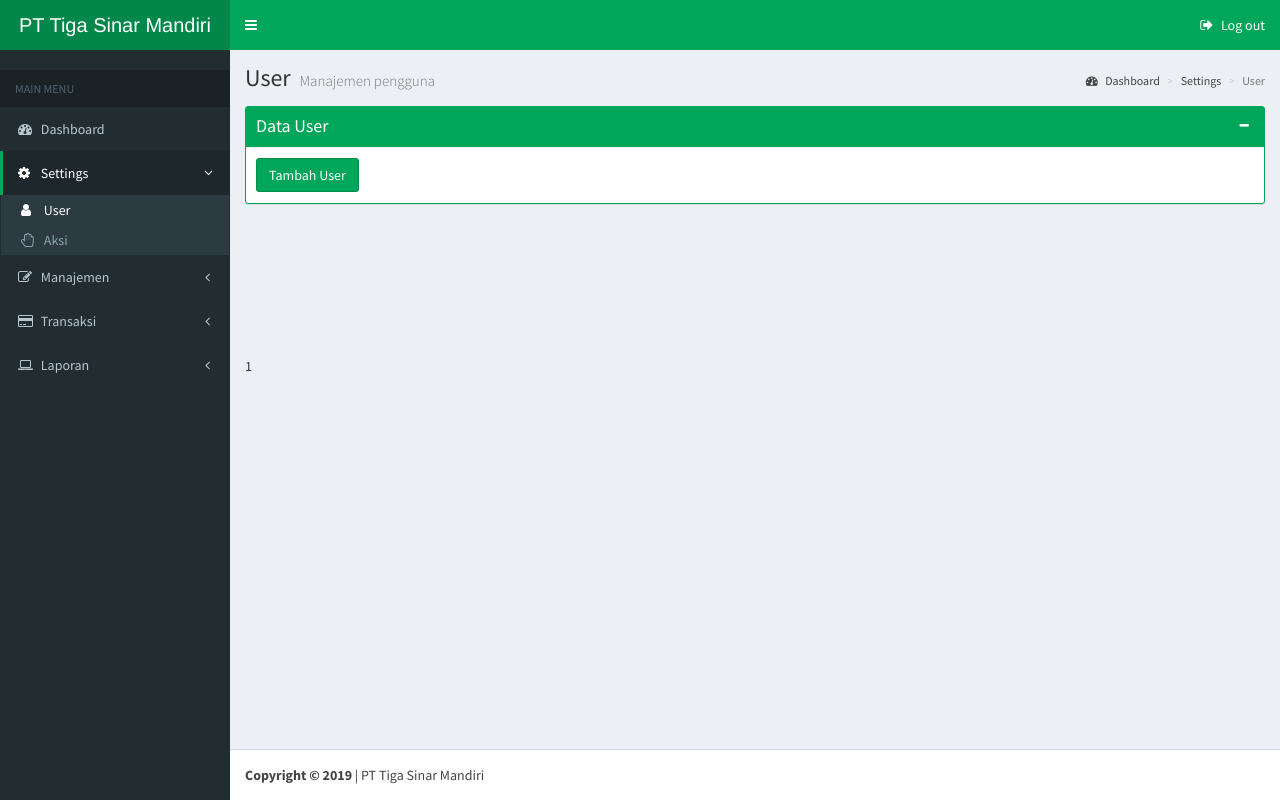
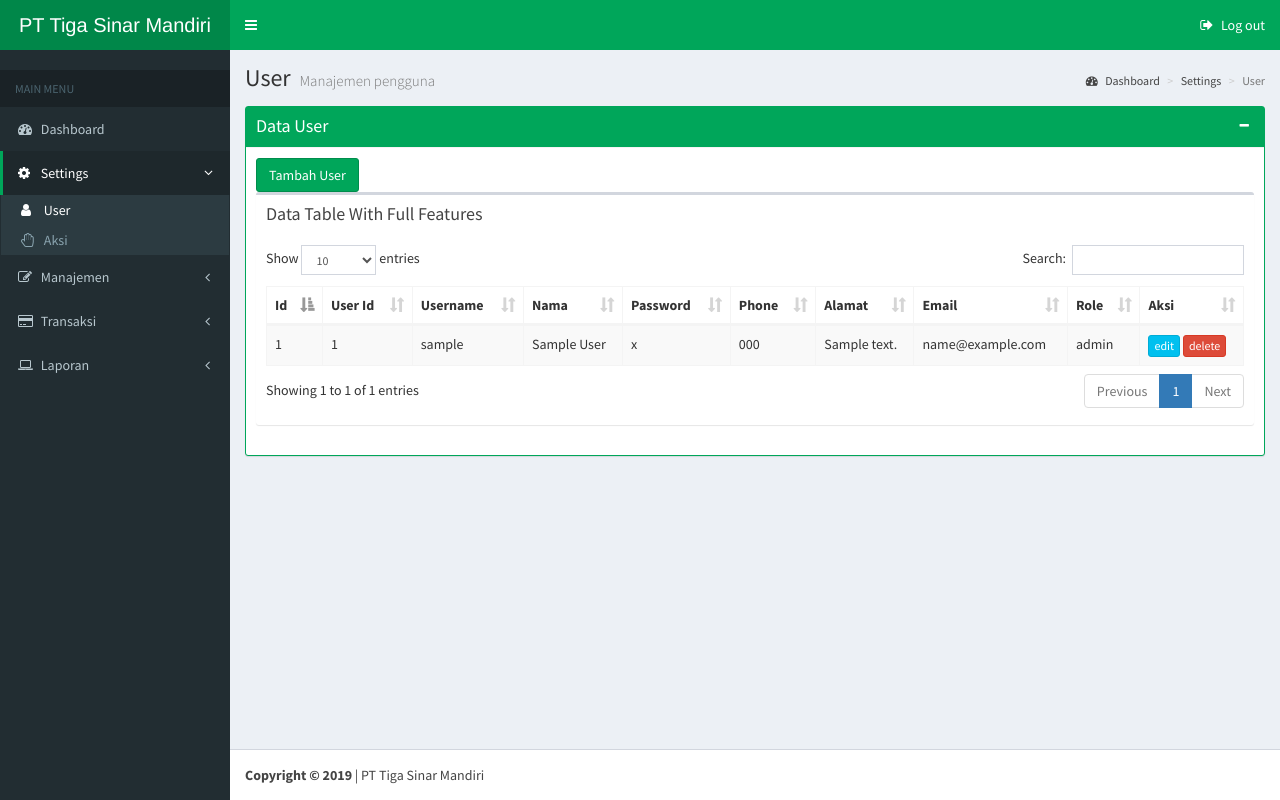
Before and after one commit to code5five/1_pt_tiga_sinar_mandiri, a PHP site: page /dashboard.php?page=user&parent=settings in a window 1280 px wide. Run offline with PHP 8.4, Linux system fonts and the light colour scheme; tables that the repository leaves empty hold one stand-in row (values such as "Sample post"); some libraries are stand-ins or nearby versions.

Commit message:
Create delete user and dynamic notification

```diff
--- /dev/null
+++ b/action.php
@@ -0,0 +1,13 @@
+<?php
+
+if (isset($_GET['action'])) {
+  $action = $_GET['action'];
+
+  if ($action == 'user_tambah_post') { include "action/user_tambah_post.php"; }
+  elseif ($action == 'user_delete_post') { include "action/user_delete_post.php"; }
+
+} else {
+
+}
+
+?>
--- a/content.php
+++ b/content.php
@@ -7,8 +7,6 @@ if (isset($_GET['page'])) {
   elseif ($page == 'user') { include "page/user.php"; }
   elseif ($page == 'user_tambah') { include "page/user_tambah.php"; }
 
-} elseif (isset($_GET['action'])) {
-
 } else {
 
 }
--- a/dashboard.php
+++ b/dashboard.php
@@ -7,6 +7,8 @@
   <?php include "head.php" ?>
 
 
+  <?php include "notification.php" ?>
+  <?php include "action.php" ?>
   <body class="hold-transition skin-green sidebar-mini">
     <div class="wrapper">
       <header class="main-header"> <?php include "header.php"; ?> </header>
--- a/model/user.php
+++ b/model/user.php
@@ -10,15 +10,51 @@ class User {
     return $users;
   }
 
-  function create_new_user($user_id, $username, $nama, $alamat, $password, $password_confirmation, $phone, $email, $role) {
+  function find_user($id) {
+    include "lib/db_config.php";
+    $query = "SELECT * FROM tbl_user WHERE id=$id";
+    $user = $conn->query($query);
+    return $user;
+  }
+
+  function create_new_user($user_id, $username, $nama, $alamat, $password, $phone, $email, $role) {
     include "lib/db_config.php";
     $query = "INSERT INTO tbl_user (id, user_id, username, nama, password, phone, alamat, email, role)
               VALUES ('', '$user_id', '$username', '$nama', '$password', '$phone', '$alamat', '$email', '$role')";
 
     if ($conn->query($query) === TRUE) {
-        // echo "New record created successfully";
+        $_SESSION['blue-notice'] = "Data user berhasil ditambahkan";
     } else {
-        // echo "Error: " . $query . "<br>" . $conn->error;
+        $_SESSION['red-notice'] = "Error: " . $query . " : " . $conn->error;
+    }
+  }
+
+  function edit_user($id, $user_id, $username, $nama, $alamat, $password, $phone, $email, $role) {
+    include "lib/db_config.php";
+    $query = "UPDATE tbl_user SET user_id='$user_id',
+                                  username='$username',
+                                  nama='$nama',
+                                  alamat='$alamat',
+                                  password='$password',
+                                  phone='$phone',
+                                  email='$email',
+                                  role='$role'";
+
+    if ($conn->query($query) === TRUE) {
+        $_SESSION['blue-notice'] = "Data user berhasil dirubah";
+    } else {
+        $_SESSION['red-notice'] = "Error: " . $query . " : " . $conn->error;
+    }
+  }
+
+  function delete($id) {
+    include "lib/db_config.php";
+    $query = "DELETE FROM tbl_user WHERE id = $id";
+
+    if ($conn->query($query) === TRUE) {
+        $_SESSION['blue-notice'] = "Data user berhasil dihapus";
+    } else {
+        $_SESSION['red-notice'] = "Error: " . $query . " : " . $conn->error;
     }
   }
 }
--- /dev/null
+++ b/notification.php
@@ -0,0 +1,20 @@
+<?php if (isset($_SESSION['red-notice'])): ?>
+<div class="alert alert-danger alert-dismissible" style="padding: 5px; margin-bottom: 0px;">
+  <p><b>Notice : </b><?php echo $_SESSION['red-notice']; ?><button type="button" class="btn btn-danger btn-xs pull-right" data-dismiss="alert" aria-hidden="true">×</button></p>
+</div>
+<?php unset($_SESSION['red-notice']); ?>
+<?php endif ?>
+
+<?php if (isset($_SESSION['green-notice'])): ?>
+<div class="alert alert-success alert-dismissible" style="padding: 5px; margin-bottom: 0px;">
+  <p><b>Notice : </b><?php echo $_SESSION['green-notice']; ?><button type="button" class="btn btn-danger btn-xs pull-right" data-dismiss="alert" aria-hidden="true">×</button></p>
+</div>
+<?php unset($_SESSION['green-notice']); ?>
+<?php endif ?>
+
+<?php if (isset($_SESSION['blue-notice'])): ?>
+<div class="alert alert-info alert-dismissible" style="padding: 5px; margin-bottom: 0px;">
+  <p><b>Notice : </b><?php echo $_SESSION['blue-notice']; ?><button type="button" class="btn btn-danger btn-xs pull-right" data-dismiss="alert" aria-hidden="true">×</button></p>
+</div>
+<?php unset($_SESSION['blue-notice']); ?>
+<?php endif ?>
--- a/page/user.php
+++ b/page/user.php
@@ -1,3 +1,8 @@
+<?php
+  $user = new User;
+  $result = $user->get_all_user();
+?>
+
 <section class="content-header">
   <h1>
     User
@@ -30,9 +35,52 @@
 
           <div class="row">
             <div class="col-md-12">
-              <table class="tbl">
+              <div class="box">
+            <div class="box-header">
+              <h3 class="box-title">Data Table With Full Features</h3>
+            </div>
+            <!-- /.box-header -->
+            <div class="box-body">
+              <table id="example1" class="table table-bordered table-striped dataTable" role="grid" aria-describedby="example1_info">
+                <thead>
+                  <tr role="row">
+                    <th>Id</th>
+                    <th>User Id</th>
+                    <th>Username</th>
+                    <th>Nama</th>
+                    <th>Password</th>
+                    <th>Phone</th>
+                    <th>Alamat</th>
+                    <th>Email</th>
+                    <th>Role</th>
+                    <th>Aksi</th>
+                  </tr>
+                </thead>
+
+                <tbody>
+                  <?php foreach ($result as $user): ?>
+                    <tr>
+                      <td><?php echo $user['id']; ?></td>
+                      <td><?php echo $user['user_id']; ?></td>
+                      <td><?php echo $user['username']; ?></td>
+                      <td><?php echo $user['nama']; ?></td>
+                      <td><?php echo $user['password']; ?></td>
+                      <td><?php echo $user['phone']; ?></td>
+                      <td><?php echo $user['alamat']; ?></td>
+                      <td><?php echo $user['email']; ?></td>
+                      <td><?php echo $user['role']; ?></td>
+                      <td>
+                        <a href="?page=user_edit&id=<?php echo $user['id'] ?>" class="btn btn-info btn-xs">edit</a>
+                        <a href="?action=user_delete_post&id=<?php echo $user['id'] ?>" class="btn btn-danger btn-xs" onclick="return confirm('Anda yakin?')">delete</a>
+                      </td>
+                    </tr>
+                  <?php endforeach ?>
+                </tbody>
 
               </table>
+            </div>
+            <!-- /.box-body -->
+          </div>
             </div>
           </div>
         </div>
@@ -42,13 +90,3 @@
   </div>
 
 </section>
-
-<section class="content">
-  <?php
-    $user = new User;
-    $result = $user->get_all_user();
-    foreach ($result as $user) {
-      echo $user['id'];
-    }
-  ?>
-</section>
--- a/sidebar.php
+++ b/sidebar.php
@@ -109,7 +109,7 @@ function child_active($page) {
     if ($_GET['page'] == $page) {
       echo "class=\"active\"";
     }
-  } else {
+  } elseif ($page == 'dashboard') {
     echo "class=\"active\"";
   }
 }
```
Also changed, not shown: action/user_delete_post.php (added, +9 -0 lines), action/user_tambah_post.php (added, +17 -0 lines), page/user_tambah.php (+11 -30 lines), page/user_edit.php (added).
